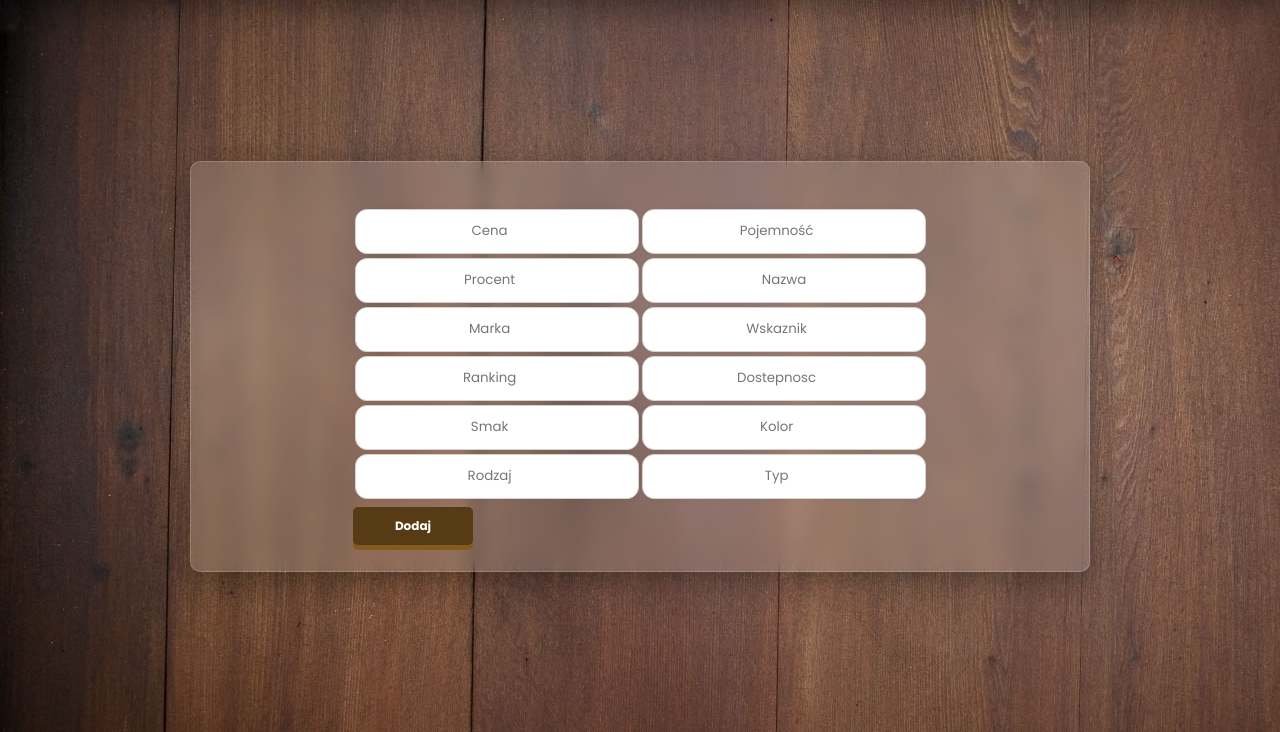
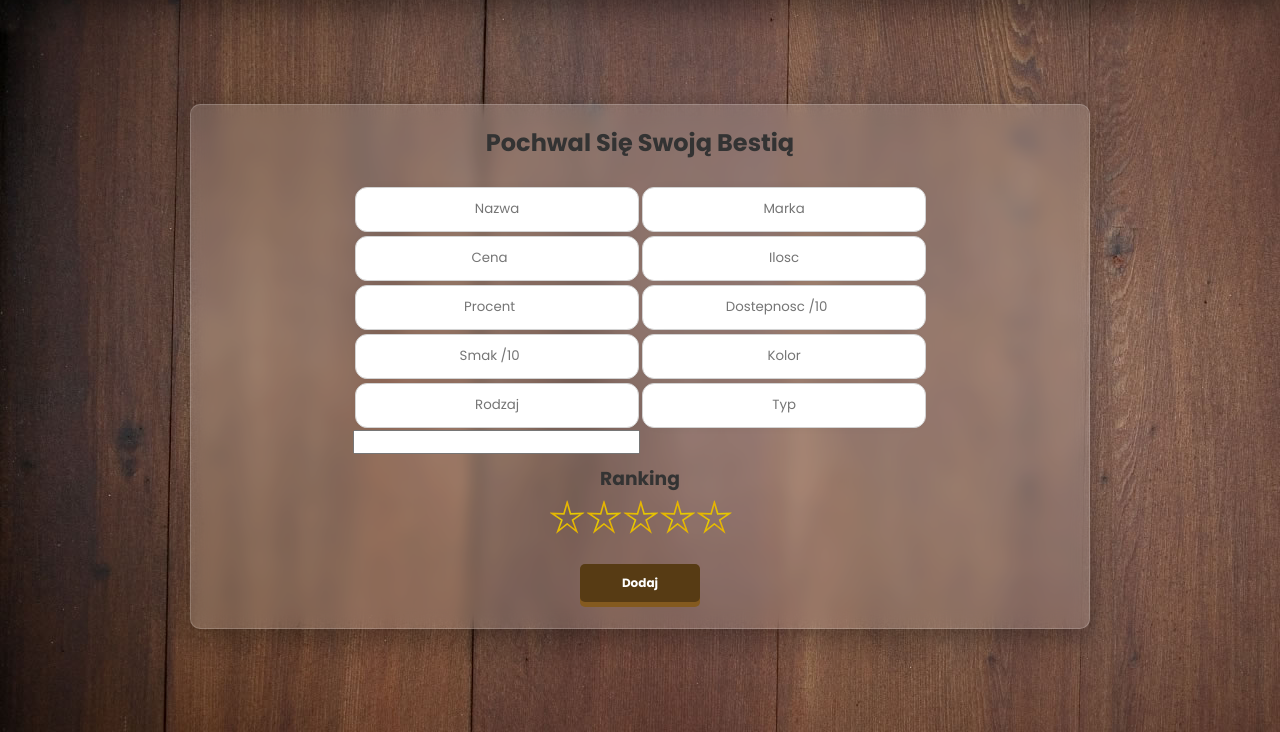
Before and after one commit to Wojanix/IndeksRompera, a PHP site: page /pages/add.php in a window 1280 px wide. Shown: the part 68-800 px from the top of the page. Run offline with PHP 8.4, Linux system fonts and the light colour scheme.

Commit message:
Star thingy

```diff
--- a/css/main.css
+++ b/css/main.css
@@ -37,6 +37,7 @@
     border-radius: 10px;
     border: 1px solid rgba( 255, 255, 255, 0.18 );
     margin: auto;
+    overflow: auto;
   }
 
   .notification{
@@ -102,3 +103,9 @@
     transform: translateY(5px);
     box-shadow: 0px 0px 0px 0px #845a1f;
   }
+
+  .center{
+    align-items: center;
+    text-align: center;
+    margin: 10px 0 0 0;
+  }
--- /dev/null
+++ b/css/stars.css
@@ -0,0 +1,85 @@
+
+
+  label {
+    cursor: pointer;
+  }
+
+  svg {
+    width: 3rem;
+    height: 3rem;
+    padding: 0.15rem;
+  }
+
+
+  /* hide radio buttons */
+
+  input[name="star"] {
+    display: inline-block;
+    width: 0;
+    opacity: 0;
+    margin-left: -2px;
+  }
+
+  /* hide source svg */
+
+  .star-source {
+    width: 0;
+    height: 0;
+    visibility: hidden;
+  }
+
+
+  /* set initial color to transparent so fill is empty*/
+
+  .star {
+    color: transparent;
+    transition: color 0.2s ease-in-out;
+  }
+
+
+  /* set direction to row-reverse so 5th star is at the end and ~ can be used to fill all sibling stars that precede last starred element*/
+
+  .star-container {
+    display: flex;
+    flex-direction: row-reverse;
+    justify-content: center;
+    transform: scale(0.8);
+  }
+
+  label:hover ~ label .star,
+  svg.star:hover,
+  input[name="star"]:focus ~ label .star,
+  input[name="star"]:checked ~ label .star {
+    color: #dfc712;
+  }
+
+  input[name="star"]:checked + label .star {
+    animation: starred 0.5s;
+  }
+
+  input[name="star"]:checked + label {
+    animation: scaleup 1s;
+  }
+
+  @keyframes scaleup {
+    from {
+      transform: scale(1.2);
+    }
+    to {
+      transform: scale(1);
+    }
+  }
+
+  @keyframes starred {
+    from {
+      color: #baa610;
+    }
+    to {
+      color: #dfc712;
+    }
+  }
+
+
+    /* .star_value{
+      display: none;
+    } */
--- /dev/null
+++ b/js/star.js
@@ -0,0 +1,3 @@
+const changeStarValue = (arg) => {
+  document.getElementById("star-value").value = arg;
+};
--- a/pages/add.php
+++ b/pages/add.php
@@ -7,6 +7,9 @@
     <link rel="stylesheet" href="../css/main.css">
     <link rel="stylesheet" href="../css/nav.css">
     <link rel="stylesheet" href="../css/add.css">
+    <link rel="stylesheet" href="../css/stars.css">
+
+    <script src="../js/star.js" defer></script>
 </head>
 <body>
 <div class="navbar">
@@ -22,34 +25,82 @@
 
 
     <div class="container">
-        <!-- <h2>Pochwal Się Swoją Bestią</h2> -->
+        <h2>Pochwal Się Swoją Bestią</h2>
         <br>
 
-        <?php
-if(isset($_POST['button'])){ //check if form was submitted
-  echo "fuck";
-  $pohlavie = $_POST['gender']; //get input text
-  $plat = $_POST['salary']; //get input text
-  $plat = "Your gender is ".$pohlavie." and your salary is ".$plat;
-}
-?>
-<form action="" method="post" class="form" method="post" action="<?php echo $_SERVER['PHP_SELF']; ?>">
-       <input class="input" id="price" type="number" placeholder="Cena" />
-      <input class="input" id="amount" type="number" placeholder="Pojemność" />
-      <input class="input" id="percent" type="number" placeholder="Procent" />
-     <input class="input" id="name" type="text" placeholder="Nazwa" />
-     <input class="input" id="amount" type="number" placeholder="Marka" />
-     <input class="input" id="percent" type="number" placeholder="Wskaznik" />
-      <input class="input" id="price" type="number" placeholder="Ranking" />
-      <input class="input" id="amount" type="number" placeholder="Dostepnosc" />
-      <input class="input" id="percent" type="number" placeholder="Smak" />
-      <input class="input" id="price" type="number" placeholder="Kolor" />
-      <input class="input" id="amount" type="number" placeholder="Rodzaj" />
-      <input class="input" id="percent" type="number" placeholder="Typ" />
+        <form action="" method="post" method="post" action="<?php echo $_SERVER['PHP_SELF']; ?>">
+        <div class="form">
+       <input class="input" name="nazwa" type="text" placeholder="Nazwa" />
+      <input class="input" name="marka" type="text" placeholder="Marka" />
+      <input class="input" name="cena" type="number" placeholder="Cena" />
+     <input class="input" name="ilosc" type="text" placeholder="Ilosc" />
+     <input class="input" name="procent" type="number" placeholder="Procent" />
+      <input class="input" name="dostepnosc" type="number" placeholder="Dostepnosc /10" />
+      <input class="input" name="smak" type="number" placeholder="Smak /10" />
+      <input class="input" name="kolor" type="text" placeholder="Kolor" />
+      <input class="input" name="rodzaj" type="text" placeholder="Rodzaj" />
+      <input class="input" name="typ" type="text" placeholder="Typ" />
+      <input id="star-value" name="ranking" class="star_value" type="number" />
+
+
+    </div>
+
+    <div class="center"><h3>Ranking</h3></div>
+
+
+
+<div class="star-source">
+  <svg>
+         <linearGradient x1="50%" y1="5.41294643%" x2="87.5527344%" y2="65.4921875%" id="grad">
+            <stop stop-color="#e6b400" offset="0%"></stop>
+            <stop stop-color="#e6cc00" offset="60%"></stop>
+            <stop stop-color="#e6b400" offset="100%"></stop>
+        </linearGradient>
+    <symbol id="star" viewBox="153 89 106 108">
+      <polygon id="star-shape" stroke="url(#grad)" stroke-width="5" fill="currentColor" points="206 162.5 176.610737 185.45085 189.356511 150.407797 158.447174 129.54915 195.713758 130.842203 206 95 216.286242 130.842203 253.552826 129.54915 222.643489 150.407797 235.389263 185.45085"></polygon>
+    </symbol>
+</svg>
+
+</div>
+<div class="star-container">
+  <input type="radio" name="star" id="five" onchange="changeStarValue(5)">
+  <label for="five">
+    <svg class="star">
+      <use xlink:href="#star"/>
+    </svg>
+  </label>
+  <input type="radio" name="star" id="four" onchange="changeStarValue(4)">
+  <label for="four">
+    <svg class="star">
+      <use xlink:href="#star"/>
+    </svg>
+  </label>
+  <input type="radio" name="star" id="three" onchange="changeStarValue(3)">
+  <label for="three">
+    <svg class="star">
+      <use xlink:href="#star"/>
+    </svg>
+  </label>
+  <input type="radio" name="star" id="two" onchange="changeStarValue(2)">
+  <label for="two">
+    <svg class="star">
+      <use xlink:href="#star" />
+    </svg>
+  </label>
+  <input type="radio" name="star" id="one" onchange="changeStarValue(1)" >
+  <label for="one">
+   <svg class="star">
+    <use xlink:href="#star" />
+   </svg>
+  </label>
+
+</div>
+<div class="center">
 <button type="submit" name="button" formmethod="post">Dodaj</button>
+</div>
 </form>
-      <div id="index"></div>
-    </div>
+
+
 
 
     <script src="../script.js" ></script>
@@ -72,13 +123,24 @@ $conn = new mysqli($servername, $username, $password, $database);
 // Check connection
 if ($conn->connect_error) {
     echo "Connection failed: " . $conn->connect_error;
-  die;
 }
 echo '<script type="text/javascript">',
 'connected();',
 '</script>';
 
-die;
+
+if(isset($_POST['button'])){
+
+  $sql = "INSERT INTO napoj (nazwa, marka, cena, ilosc, procent, wskaznik, ranking, dostepnosc, smak, kolor, rodzaj, typ)
+  VALUES ('".$_POST['nazwa']."', '".$_POST['marka']."', '".$_POST['cena']."', '".$_POST['ilosc']."', '".$_POST['procent']."', '".$_POST['procent']*$_POST['ilosc']*0.01/$_POST['cena']."', '".$_POST['ranking']."', '".$_POST['dostepnosc']."', '".$_POST['smak']."', '".$_POST['kolor']."', '".$_POST['rodzaj']."', '".$_POST['typ']."')";
+  $result = $conn->query($sql);
+
+
+
+}
+
 ?>
+</div>
+<!-- container -->
 </body>
 </html>
```
Also changed, not shown: index.php (+7 -1 lines), pages/ranking.php (+45 -0 lines).
